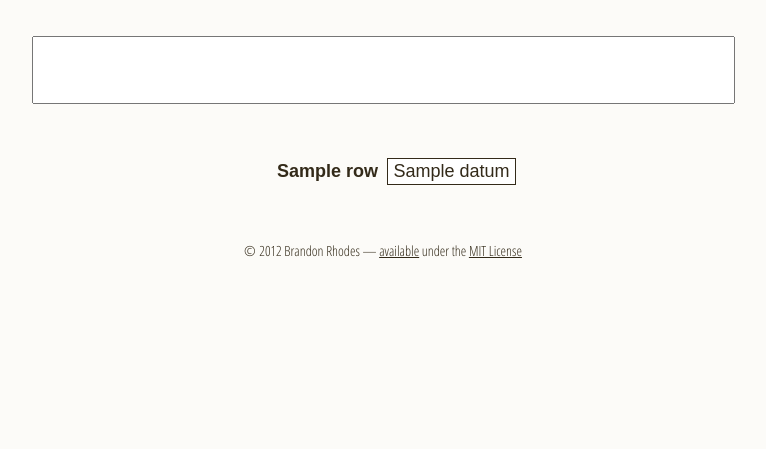
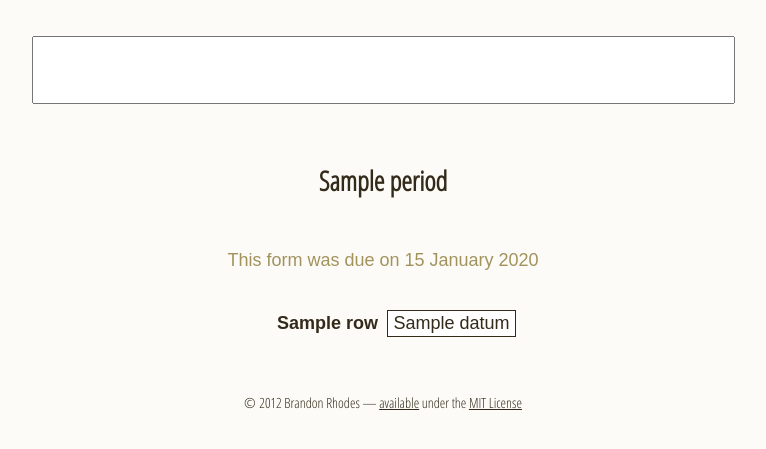
Before and after one commit to brandon-rhodes/publicanus, a Django app: template publican/frontend/templates/publican/filing.html in a window 1280 px wide. Shown: the top 449 px of the page, without its empty margins (257-1023 px from the left). Run offline with Django 3.2, Linux system fonts and the light colour scheme; the template is opened without the code that fills it: most values are stand-ins (such as "Sample title", 1, 10 or a date in 2020); form fields are guessed from the names that the template uses.

Commit message:
Form page: designed and started writing a <p>

```diff
--- a/publican/frontend/static/styles/screen.css
+++ b/publican/frontend/static/styles/screen.css
@@ -504,6 +504,12 @@
   margin-right: auto;
 }
 
+body > p {
+  margin: 2em auto;
+  max-width: 40em;
+  color: #a2935d;
+}
+
 h1 {
   font-family: "Open Sans Condensed", Arial, sans-serif;
 }
--- a/publican/frontend/templates/publican/filing.html
+++ b/publican/frontend/templates/publican/filing.html
@@ -6,8 +6,14 @@
 {% block body %}
 <hgroup>
   <h1>{{ form.name }}</h1>
-  <h2>{{ filing.form.title }}</h2>
+  <h2>{{ filing.form.title }}<br>{{ filing.period }}</h2>
 </hgroup>
+
+<p>
+  This form
+  {% if today < filing.due_date %}will be{% else %}was{% endif %}
+  due on {{ filing.due_date|date:"d E Y" }}
+</p>
 
 <table class="filing-table">
   {% spaceless %}
--- a/publican/frontend/views.py
+++ b/publican/frontend/views.py
@@ -83,6 +83,7 @@
         'filing': filing,
         'form': form,
         'grid': generate_grid(filing),
+        'today': company.today,
         })
 
 
--- a/sass/screen.scss
+++ b/sass/screen.scss
@@ -23,8 +23,9 @@
 
 $yellowtext: darken($yellow, 21);
 $greentext: darken($green, 21);
+$black: #332a19;
+$lighttext: darken(desaturate($yellow, 60), 0);
 
-$black: #332a19;
 $white: lighten(desaturate($yellow, 50), 48);
 $brilliant: #fff;
 $formedge: $yellow;
@@ -63,6 +64,12 @@
     margin-left: auto;
     margin-right: auto;
 }
+body > p {
+    margin: 2em auto;
+    max-width: 40em;
+    color: $lighttext;
+}
+
 h1 {
     font-family: $condensed;
 }
```
